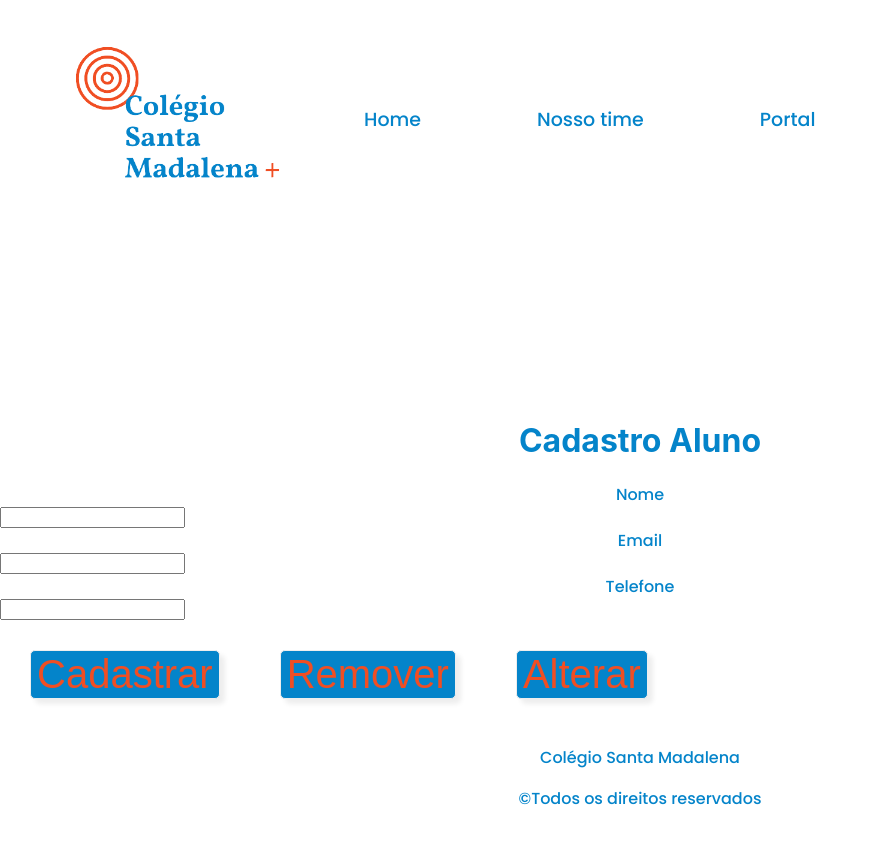
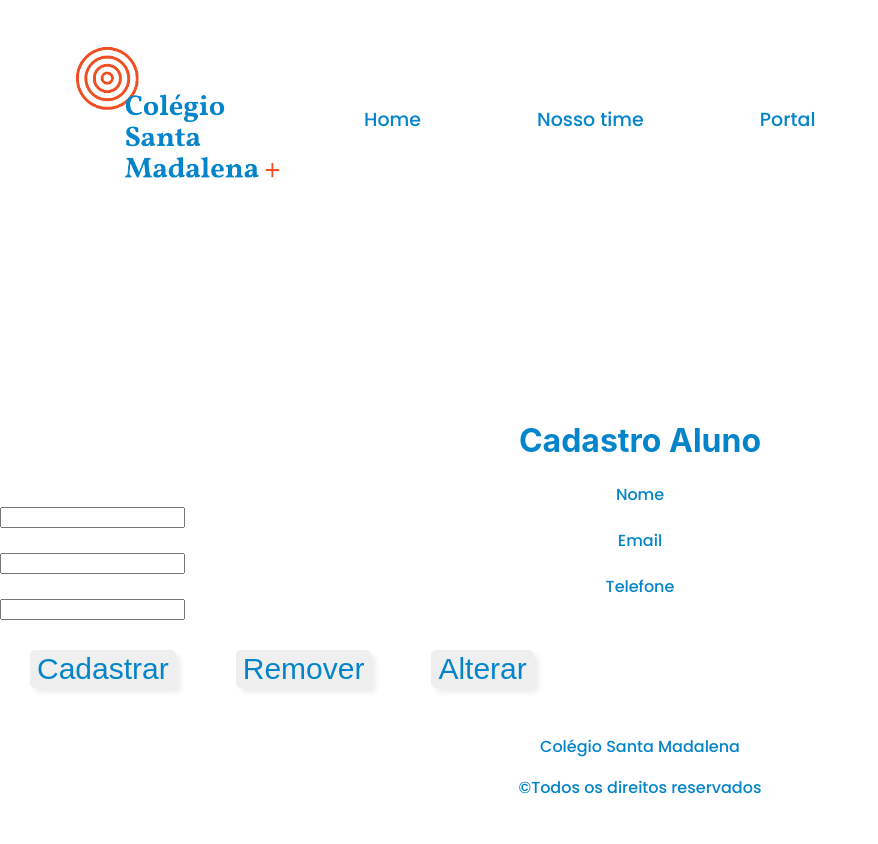
Before and after one commit to renatahortense/modulo5-projetoFinal, a React (Create React App) app in the folder projeto-m5/: page /login/aluno in a window 1280 px wide. Shown: the top 844 px of the page, without its empty margins (0-878 px from the left). Built offline with nearby package versions, Linux system fonts and the light colour scheme.

Commit message:
estilização botões

```diff
--- a/projeto-m5/src/components/Forms/Forms.module.css
+++ b/projeto-m5/src/components/Forms/Forms.module.css
@@ -18,7 +18,13 @@ input{
     align-content: center;
 
 }
-
-.enviar{
-    text-align: center;
-}
+button{
+    margin: 30px;
+    font-size: 25px;
+    align-content: center;
+    border: 1px solid #eee;
+    border-radius: 5px;
+    box-shadow: 5px 5px 5px #eee;
+    text-shadow:none;
+    color: #0484ca;
+  }
--- a/projeto-m5/src/components/PortalButton/PortalButtonStyle.css
+++ b/projeto-m5/src/components/PortalButton/PortalButtonStyle.css
@@ -1,14 +1,14 @@
-button{
+  button{
     margin: 30px;
-    font-size: 40px;
-    background-color: #0484ca;
-    color:#f04e23;
+    font-size: 30px;
+    align-content: center;
     border: 1px solid #eee;
     border-radius: 5px;
     box-shadow: 5px 5px 5px #eee;
     text-shadow:none;
+    color: #0484ca;
+  }
 
-        }
 
         .botao{
             display: flex;
@@ -16,6 +16,6 @@ button{
             align-content: center;
             align-items: center;
             margin-bottom: 50px;
-            color:#f3f3f3;
+
 
         }
```
Also changed, not shown: projeto-m5/src/components/PortalButton/PortalButton.jsx (+15 -12 lines).
